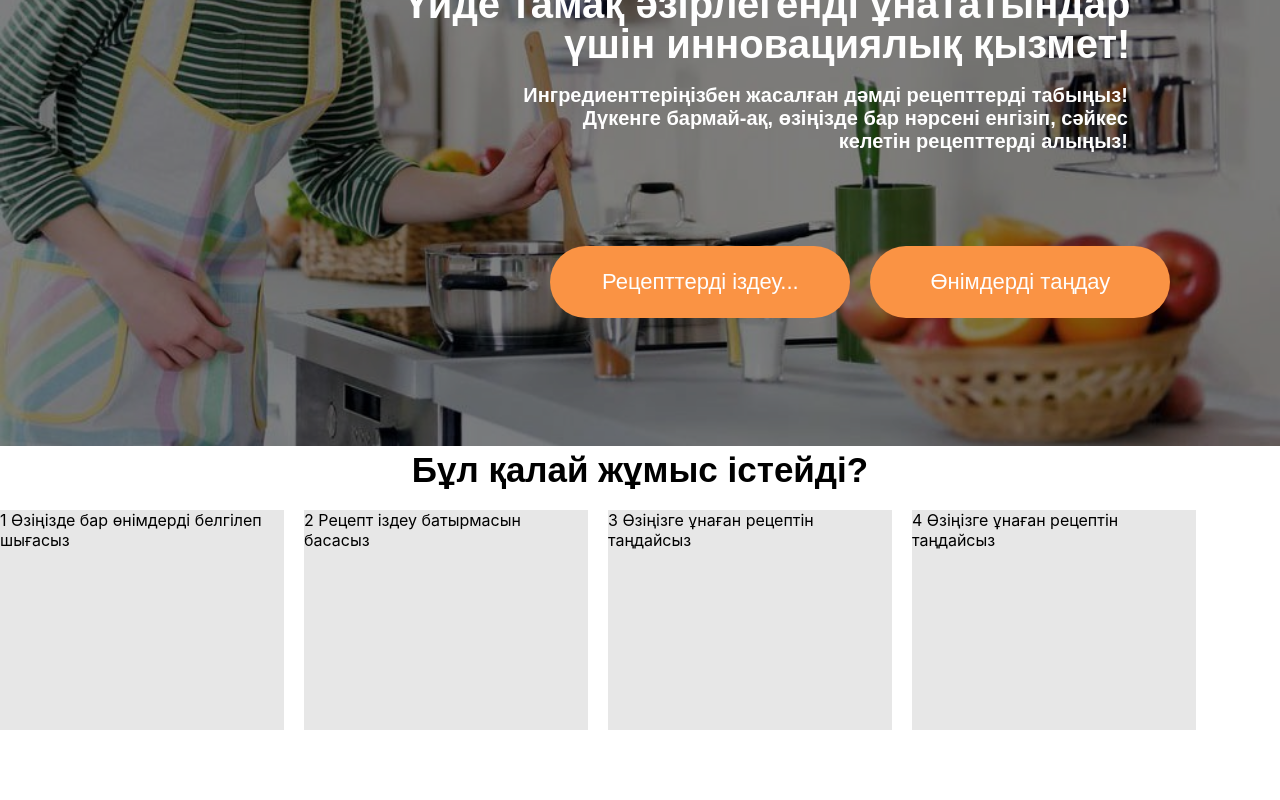
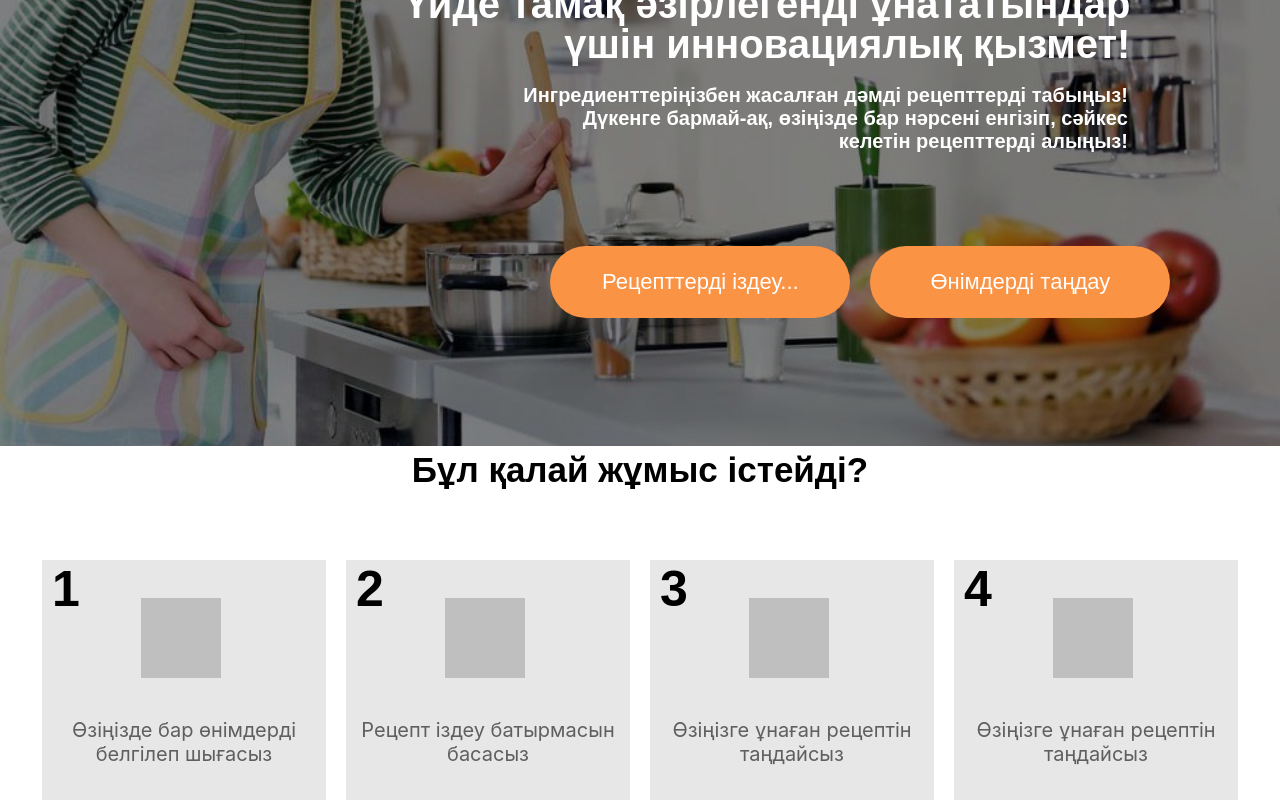
Before and after one commit to zhannasenbek/azir_mazir, a React (Create React App) app: page / in a window 1280 px wide. Shown: the part 322-1122 px from the top of the page. Before the commit the page ends 1052 px from the top, so only its background shows below. Built offline with nearby package versions, Linux system fonts and the light colour scheme.

Commit message:
refactor:card component

```diff
--- a/src/App.js
+++ b/src/App.js
@@ -1,4 +1,4 @@
-import { BrowserRouter, Route , Routes} from 'react-router-dom';
+import { BrowserRouter, Route, Routes } from 'react-router-dom';
 
 import Home from './components/__homePage/HomePage';
 
--- a/src/components/__homePage/__card/Card.jsx
+++ b/src/components/__homePage/__card/Card.jsx
@@ -1,15 +1,33 @@
-import React from 'react';
+import React, { useState } from 'react';
 import styles from './card.module.css';
+import CardElement from './__cardElement/CardElement';
 
 const Card = () => {
+  const [card, setCard] = useState([
+    {
+      number: 1,
+      text: 'Өзіңізде бар өнімдерді белгілеп шығасыз',
+    },
+    {
+      number: 2,
+      text: 'Рецепт іздеу батырмасын басасыз',
+    },
+    {
+      number: 3,
+      text: 'Өзіңізге ұнаған рецептін таңдайсыз',
+    },
+    {
+      number: 4,
+      text: 'Өзіңізге ұнаған рецептін таңдайсыз',
+    },
+  ]);
   return (
     <div className={styles.menu}>
       <div className={styles.menu__mainText}>Бұл қалай жұмыс істейді?</div>
       <div className={styles.cardContainer}>
-        <div className={styles.card}>1 Өзіңізде бар өнімдерді белгілеп шығасыз</div>
-        <div className={styles.card}>2 Рецепт іздеу батырмасын басасыз</div>
-        <div className={styles.card}>3 Өзіңізге ұнаған рецептін таңдайсыз</div>
-        <div className={styles.card}>4 Өзіңізге ұнаған рецептін таңдайсыз</div>
+        {card.map((item, index)=>(
+        <CardElement key={index} digit={item.number} text={item.text}></CardElement>
+        ))}
       </div>
     </div>
   );
--- /dev/null
+++ b/src/components/__homePage/__card/__cardElement/CardElement.jsx
@@ -0,0 +1,15 @@
+import React from 'react';
+import styles from './cardElement.module.css';
+const CardElement = ({ digit, text }) => {
+  return (
+    <div>
+      <div className={styles.card}>
+        <div className={styles.card__digit}>{digit}</div>
+        <div className={styles.card__block}></div>
+        <div className={styles.card__text}>{text}</div>
+      </div>
+    </div>
+  );
+};
+
+export default CardElement;
--- /dev/null
+++ b/src/components/__homePage/__card/__cardElement/cardElement.module.css
@@ -0,0 +1,27 @@
+.card {
+  background-color: #e7e7e7;
+  width: 284px;
+  height: 240px;
+}
+.card__block {
+  background-color: #bfbfbf;
+  width: 80px;
+  height: 80px;
+  overflow: hidden;
+  position: relative;
+  left: 35%;
+  top: -20px;
+}
+.card__digit {
+  font-family: Arial;
+  font-weight: 700;
+  font-size: 50px;
+  position: relative;
+  left: 10px;
+}
+.card__text {
+  color: #5f5f5f;
+  font-size: 20px;
+  text-align: center;
+  margin-top: 20px;
+}
--- a/src/components/__homePage/__card/card.module.css
+++ b/src/components/__homePage/__card/card.module.css
@@ -9,10 +9,6 @@
 .cardContainer {
   display: flex;
   gap: 20px;
-  margin-top: 20px;
+  margin-top: 70px;
+  justify-content: center;
 }
-.card {
-  background-color: #e7e7e7;
-  width: 284px;
-  height: 220px;
-}
```
